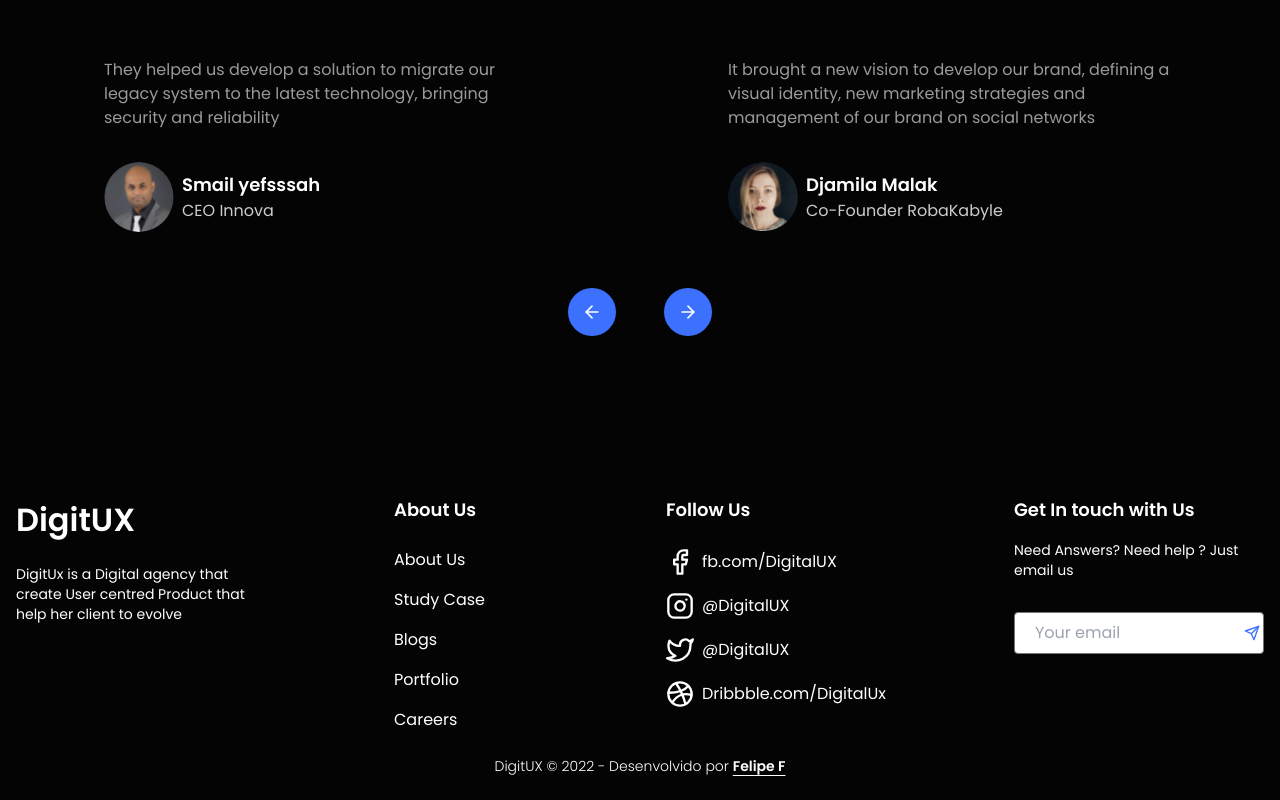
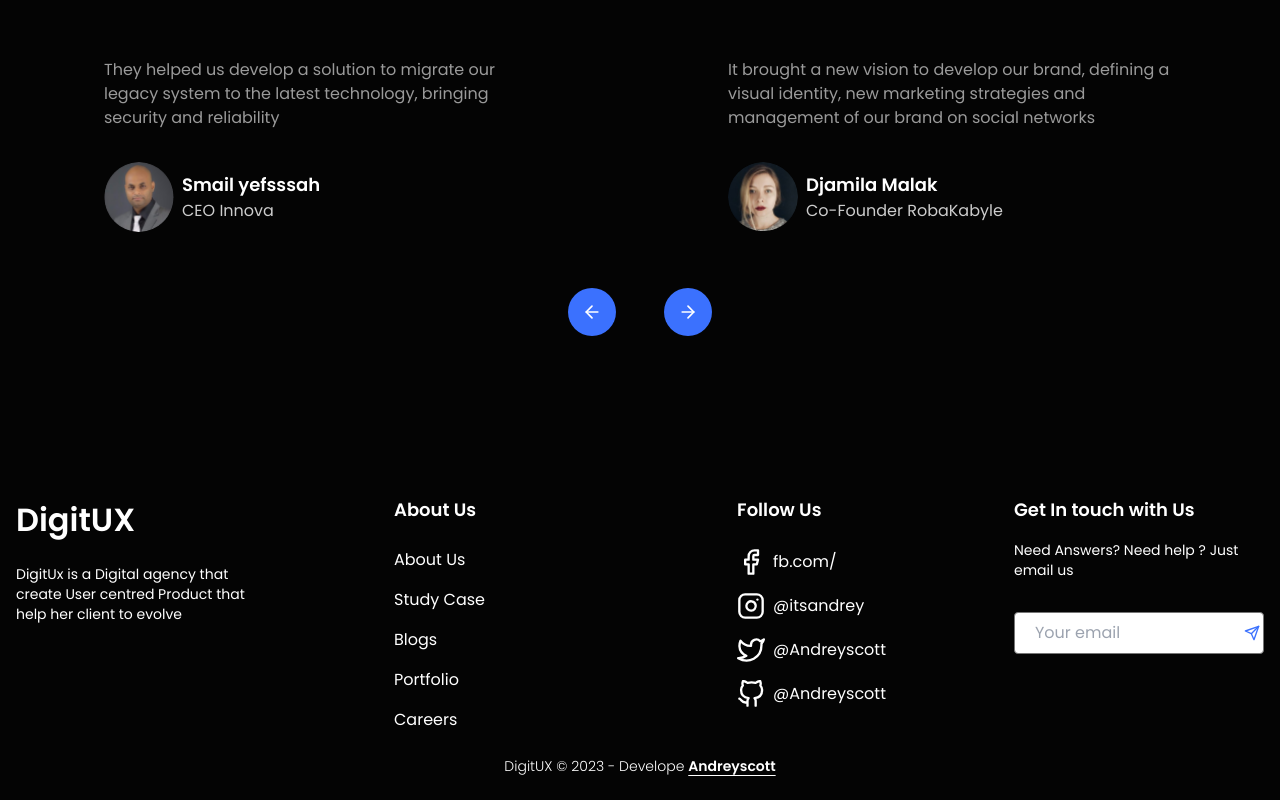
Before and after one commit to andreyscott/digital-agency, a Next.js app: page /about in a window 1280 px wide. Shown: the part 1618-2418 px from the top of the page. Built offline with nearby package versions, Linux system fonts and the light colour scheme.

Commit message:
worked fast

```diff
--- a/src/components/Attribuition.tsx
+++ b/src/components/Attribuition.tsx
@@ -4,14 +4,14 @@
   return (
     <div className='max-w-[1440px] w-full mx-auto my-6 px-4'>
       <p className='text-sm font-light text-center'>
-        DigitUX &copy; 2022 - Desenvolvido por{' '}
+        DigitUX &copy; 2023 - Develope {' '}
         <Link
-          href='http://github.com/felpfsf'
+          href='http://github.com/andreyscott'
           target='_blank'
           rel='noopener noreferrer'
           className='font-semibold underline underline-offset-4 hover:text-digitux-primary transition-all duration-300'>
           {' '}
-          Felipe F
+          Andreyscott
         </Link>
       </p>
     </div>
--- a/src/components/Footer.tsx
+++ b/src/components/Footer.tsx
@@ -1,22 +1,18 @@
 import Link from 'next/link'
 import {
-  FiDribbble,
   FiFacebook,
   FiInstagram,
   FiSend,
-  FiTwitter
+  FiTwitter,
+  FiGithub
 } from 'react-icons/fi'
 
 export function Footer() {
   const socialLinks = [
-    { id: 1, icon: <FiFacebook size={28} />, linkLabel: 'fb.com/DigitalUX' },
-    { id: 2, icon: <FiInstagram size={28} />, linkLabel: '@DigitalUX' },
-    { id: 3, icon: <FiTwitter size={28} />, linkLabel: '@DigitalUX' },
-    {
-      id: 4,
-      icon: <FiDribbble size={28} />,
-      linkLabel: 'Dribbble.com/DigitalUx'
-    }
+    { id: 1, icon: <FiFacebook size={28} />, linkLabel: 'fb.com/' },
+    { id: 2, icon: <FiInstagram size={28} />, linkLabel: '@itsandrey' },
+    { id: 3, icon: <FiTwitter size={28} />, linkLabel: '@Andreyscott' },
+    { id: 4, icon: <FiGithub size={28} />, linkLabel: '@Andreyscott' },
   ]
   const navLinks = [
     { id: 1, linkUrl: '/about', linkLabel: 'About Us' },
```
